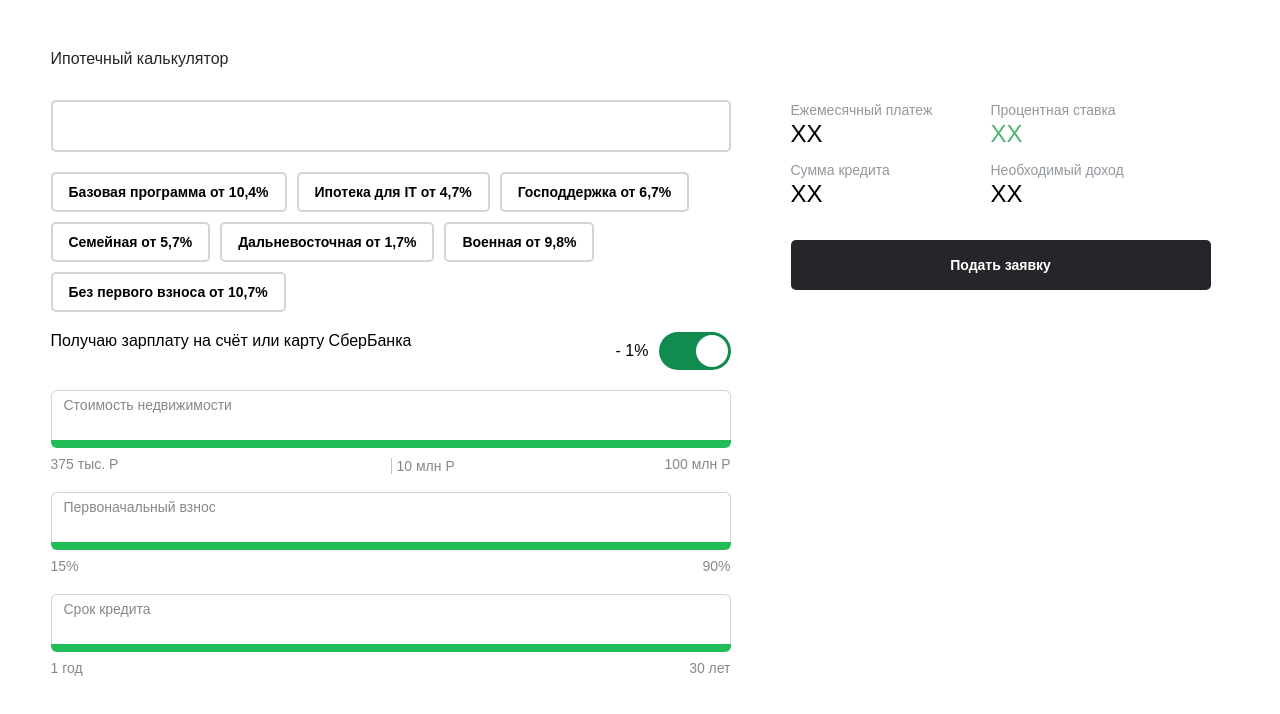
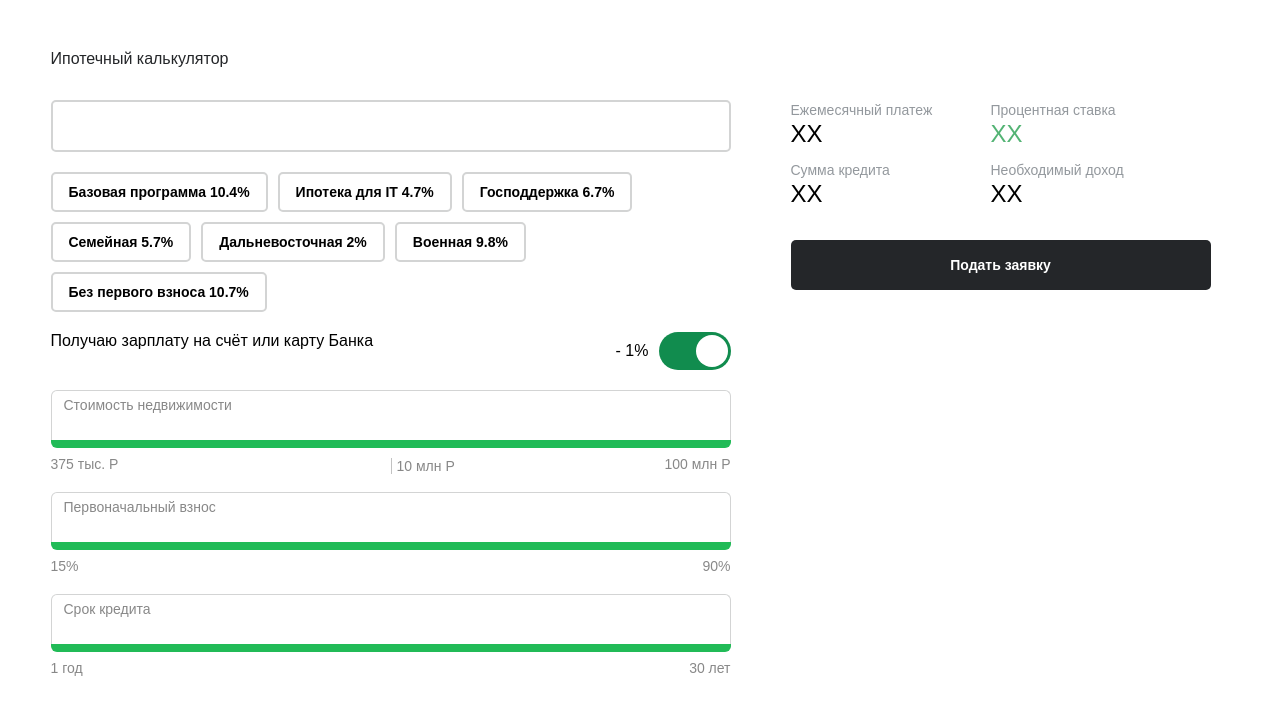
Before and after one commit to darbimar/Mortgage-calculator, a website with bundled scripts: page src/index.html in a window 1280 px wide. Built offline with nearby package versions, Linux system fonts and the light colour scheme; files whose address does not match are found by name.

Commit message:
Added interest rates for mortgage programs with JS

```diff
--- a/src/index.html
+++ b/src/index.html
@@ -28,16 +28,16 @@
             </form>
           </div>
           <div class="condition__program">
-          <button class="button">Базовая программа <span>от 10,4%</span></button>
-          <button class="button">Ипотека для IT <span>от 4,7%</span></button>
-          <button class="button">Господдержка <span>от 6,7%</span></button>
-          <button class="button">Семейная <span>от 5,7%</span></button>
-          <button class="button">Дальневосточная <span>от 1,7%</span></button>
-          <button class="button">Военная <span>от 9,8%</span></button>
-          <button class="button">Без первого взноса <span>от 10,7%</span></button>
+            <button class="button" name="program" value="base" id="base-value">Базовая программа <span id="base-text">XXX</span></button>
+            <button class="button" name="program" value="it" id="it-value">Ипотека для IT <span id="it-text">XXX</span></button>
+            <button class="button" name="program" value="gov" id="gov-value">Господдержка <span id="gov-text">XXX</span></button>
+            <button class="button" name="program" value="fam" id="fam-value">Семейная <span id="fam-text">XXX</span></button>
+            <button class="button" name="program" value="east" id="east-value">Дальневосточная <span id="east-text">XXX</span></button>
+            <button class="button" name="program" value="mil" id="mil-value">Военная <span id="mil-text">XXX</span></button>
+            <button class="button" name="program" value="zero" id="zero-value">Без первого взноса <span id="zero-text">XXX</span></button>
           </div>
           <div class="condition__card">
-          <p>Получаю зарплату на счёт или карту СберБанка</p>
+            <p>Получаю зарплату на счёт или карту Банка</p>
             <div class="condition__switch">
               <span>- 1%</span>
               <div class="switch-btn switch-on"></div>
@@ -106,5 +106,9 @@
         </div>
       </div>
     </div>
+
+
+    <script src="./js/controller.js" type="module" defer></script>
+
   </body>
 </html>
--- /dev/null
+++ b/src/js/controller.js
@@ -0,0 +1,17 @@
+import * as Model from "./model.js";
+import programs from './view/buttonPrograms.js'
+
+
+//Функция сработает, когда вся страница будет прогружена
+window.onload = function() {
+    const getData = Model.getData;
+
+    //Инициализируем программы и передаем в них данные
+    programs(getData);
+
+    //Прослушка пользовательского события
+    document.addEventListener('updateForm', (e) => {
+        Model.setData(e.detail);
+    });
+
+}
--- /dev/null
+++ b/src/js/model.js
@@ -0,0 +1,28 @@
+let data = {
+    selectedProgram: 0.1,
+    programs: {
+        base: 0.104,
+        it: 0.047,
+        gov: 0.067,
+        fam: 0.057,
+        east: 0.02,
+        mil: 0.098,
+        zero: 0.107
+    },
+};
+
+function getData() {
+    return {...data} //Передача не самой ссылки на объект, а его копии
+}
+
+function setData(newData) { //Принимает новые данные и обновляет объект data
+    console.log('New data', newData);
+    data = {
+        ...data,
+        ...newData //Если есть новые данные, то они перезапишут старые
+    }
+
+    console.log('Updated data', data);
+}
+
+export {getData, setData}
--- /dev/null
+++ b/src/js/view/buttonPrograms.js
@@ -0,0 +1,43 @@
+function init(getData) {
+    const buttons = document.querySelectorAll('button[name="program"]');
+
+    const {base, it, gov, fam, east, mil, zero} = getData().programs; // Деструктуризация копии объекта data
+
+    //Устанавливаем процентные ставки для каждой кнопки
+    document.querySelector('#base-value').value = base;
+    document.querySelector('#it-value').value = it;
+    document.querySelector('#gov-value').value = gov;
+    document.querySelector('#fam-value').value = fam;
+    document.querySelector('#east-value').value = east;
+    document.querySelector('#mil-value').value = mil;
+    document.querySelector('#zero-value').value = zero;
+
+    //Вносим процентные ставки на страницу
+    document.querySelector('#base-text').innerHTML = base * 100 + '%';
+    document.querySelector('#it-text').innerHTML = it * 100 + '%';
+    document.querySelector('#gov-text').innerHTML = gov * 100 + '%';
+    document.querySelector('#fam-text').innerHTML = fam * 100 + '%';
+    document.querySelector('#east-text').innerHTML = east * 100 + '%';
+    document.querySelector('#mil-text').innerHTML = mil * 100 + '%';
+    document.querySelector('#zero-text').innerHTML = zero * 100 + '%';
+
+    buttons.forEach(function(button) {
+        button.addEventListener('click', function() {
+
+            this.dispatchEvent( // Отправка события в общую систему событий
+                new CustomEvent('updateForm', { //Генерируем пользовательское событие
+                    bubbles: true, // всплывает
+                    detail: {
+                        selectedProgram: parseFloat(this.value),
+                        onUpdate: 'buttonProgram',
+                        id: this.id,
+                    },
+                })
+            )
+        })
+    })
+
+
+}
+
+export default init;
```
Also changed, not shown: src/js/script.js (deleted). Lines whose indentation alone changed are shown as unchanged.
